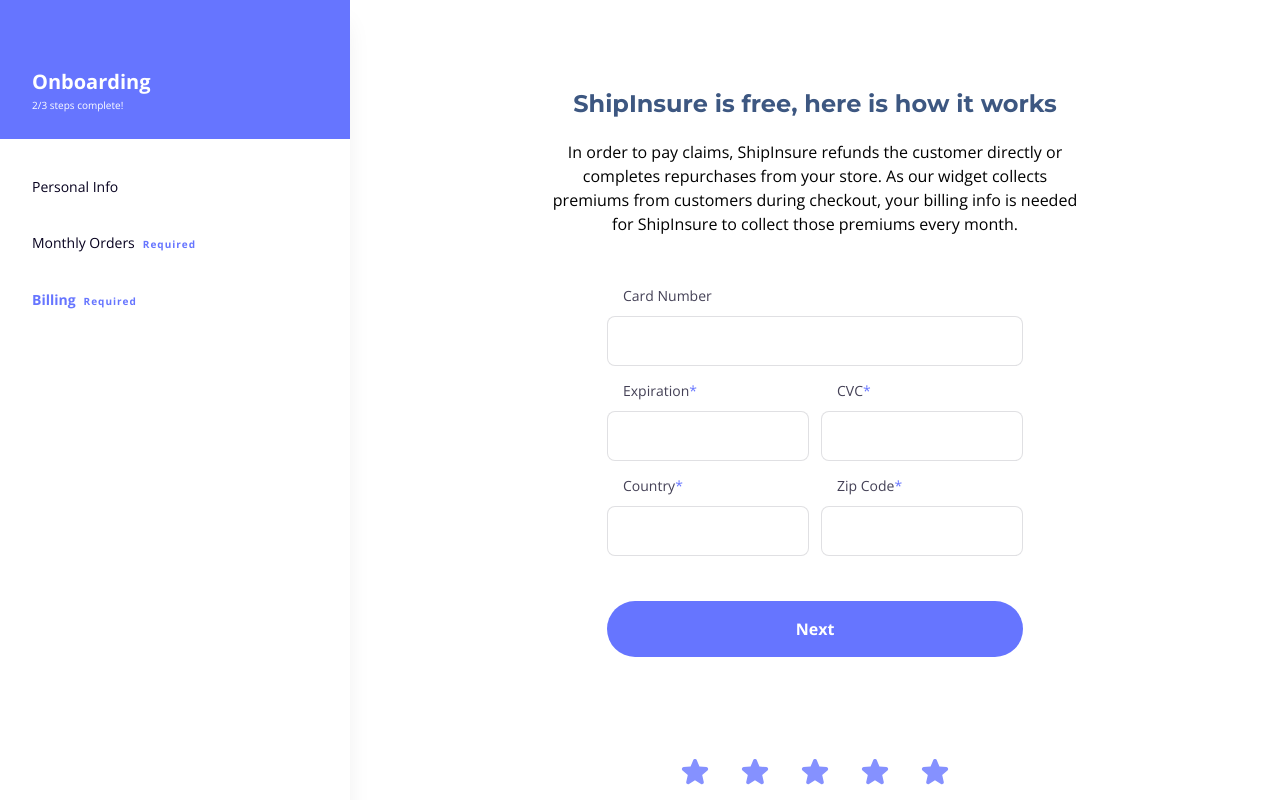
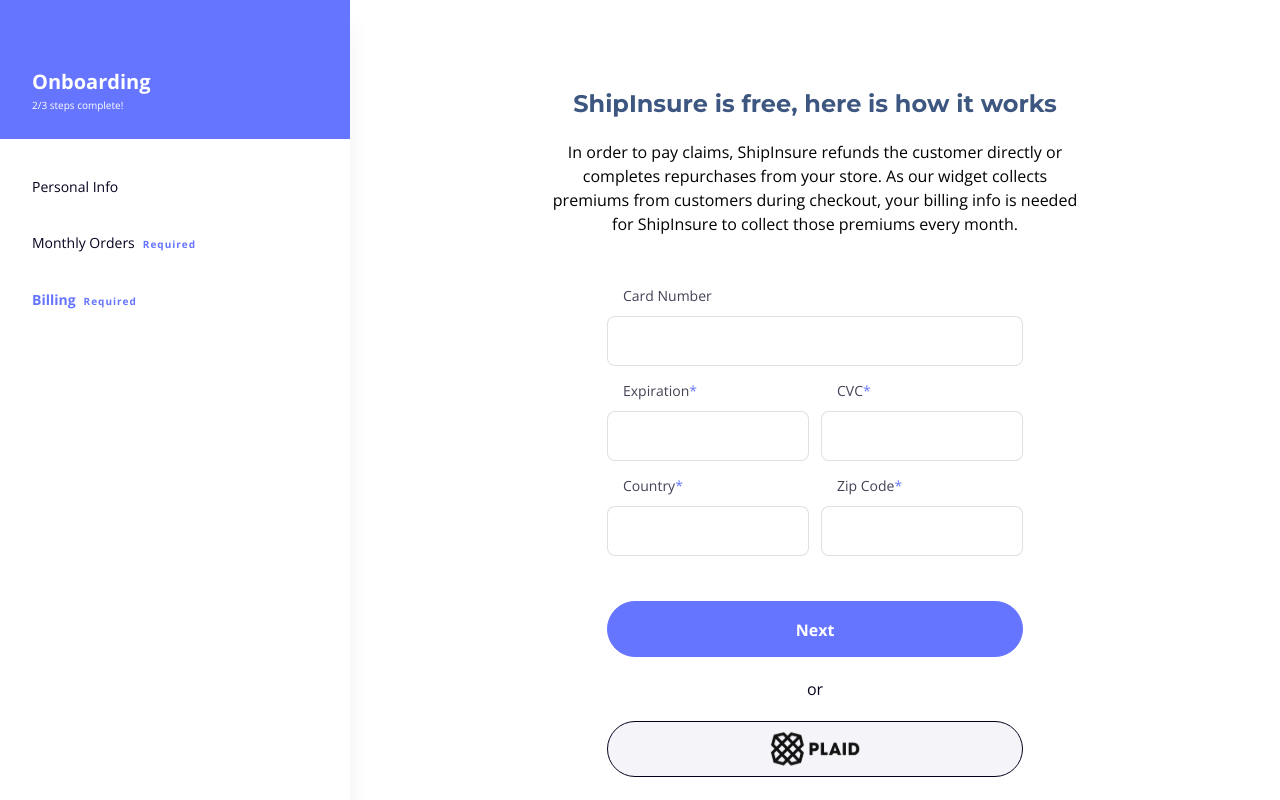
Before and after one commit to larrycustodio/shipinsure-onboarding-demo, a Next.js app: page /onboarding/billing in a window 1280 px wide. Shown: the top 800 px of the page. Built offline with nearby package versions, Linux system fonts and the light colour scheme.

Commit message:
add clsx utility; update button to include secondary variant

```diff
--- a/app/onboarding/billing/page.tsx
+++ b/app/onboarding/billing/page.tsx
@@ -4,6 +4,7 @@
 import TextInput from "@/components/text-input";
 import { FormEvent } from "react";
 import Button from "@/components/button";
+import Image from "next/image";
 
 export default function StoreProfile() {
   const handleSubmit = (e: FormEvent) => {
@@ -28,8 +29,18 @@
         <TextInput id="country" type="text" label="Country" required />
         <TextInput id="zipcode" type="text" label="Zip Code" required />
 
-        <div className="col-span-2 mt-12.5 lg:mt-10">
+        <div className="flex flex-col gap-5 col-span-2 mt-12.5 lg:mt-10">
           <Button type="submit">Next</Button>
+          <div className="text-neutral-midnight-0 text-base">or</div>
+          <Button type="button" variant="secondary">
+            <Image
+              className="mx-auto"
+              src="/plaid-button-label.svg"
+              alt="Plaid"
+              width={92}
+              height={33.6}
+            />
+          </Button>
         </div>
       </form>
     </section>
--- a/components/button.tsx
+++ b/components/button.tsx
@@ -1,11 +1,23 @@
-type ButtonProps = React.ButtonHTMLAttributes<HTMLButtonElement>;
+import { clsx } from "clsx";
+
+type ButtonProps = React.ButtonHTMLAttributes<HTMLButtonElement> & {
+  variant?: "primary" | "secondary";
+};
 
 export default function Button(props: ButtonProps) {
-  const { children, ...buttonProps } = props;
+  const { children, variant = "primary", ...buttonProps } = props;
   return (
     <button
       {...buttonProps}
-      className="text-center leading-[56px] text-white bg-utility-purple rounded-[100px] w-full font-bold text-base disabled:opacity-50"
+      className={clsx(
+        "text-center h-14 leading-[56px] rounded-[100px] w-full font-bold text-base border disabled:opacity-50",
+        {
+          "text-white bg-utility-purple border-utility-purple":
+            variant === "primary",
+          "text-neutral-midnight-0 bg-purely-heaven border-neutral-midnight-0":
+            variant === "secondary",
+        }
+      )}
     >
       {children}
     </button>
--- a/tailwind.config.ts
+++ b/tailwind.config.ts
@@ -24,6 +24,7 @@
           "tint-1": "#8591FF",
           "tint-2": "#A3ACFF",
         },
+        "purely-heaven": "#F4F4F9",
         slate: "#3D5781",
         surface: {
           6: "#06001E1F",
@@ -31,6 +32,9 @@
       },
       fontSize: {
         "2xs": ".625rem", // 10px
+      },
+      height: {
+        14: "3.5rem", // 56px
       },
       lineHeight: {
         "3.5": "0.875rem", // 14px
```
Also changed, not shown: package.json (+6 -5 lines), public/plaid-button-label.svg (added), 1 other file (tests, documents, lock files or other folders).
